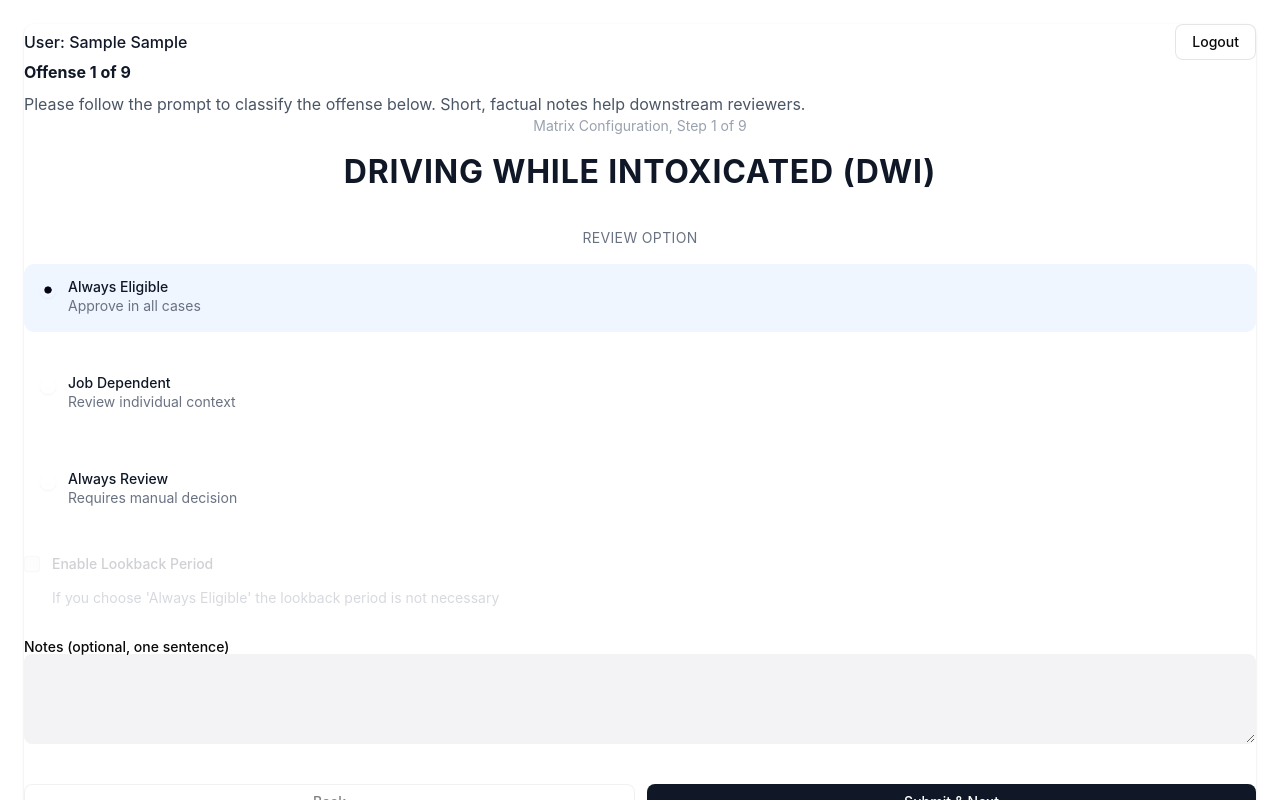
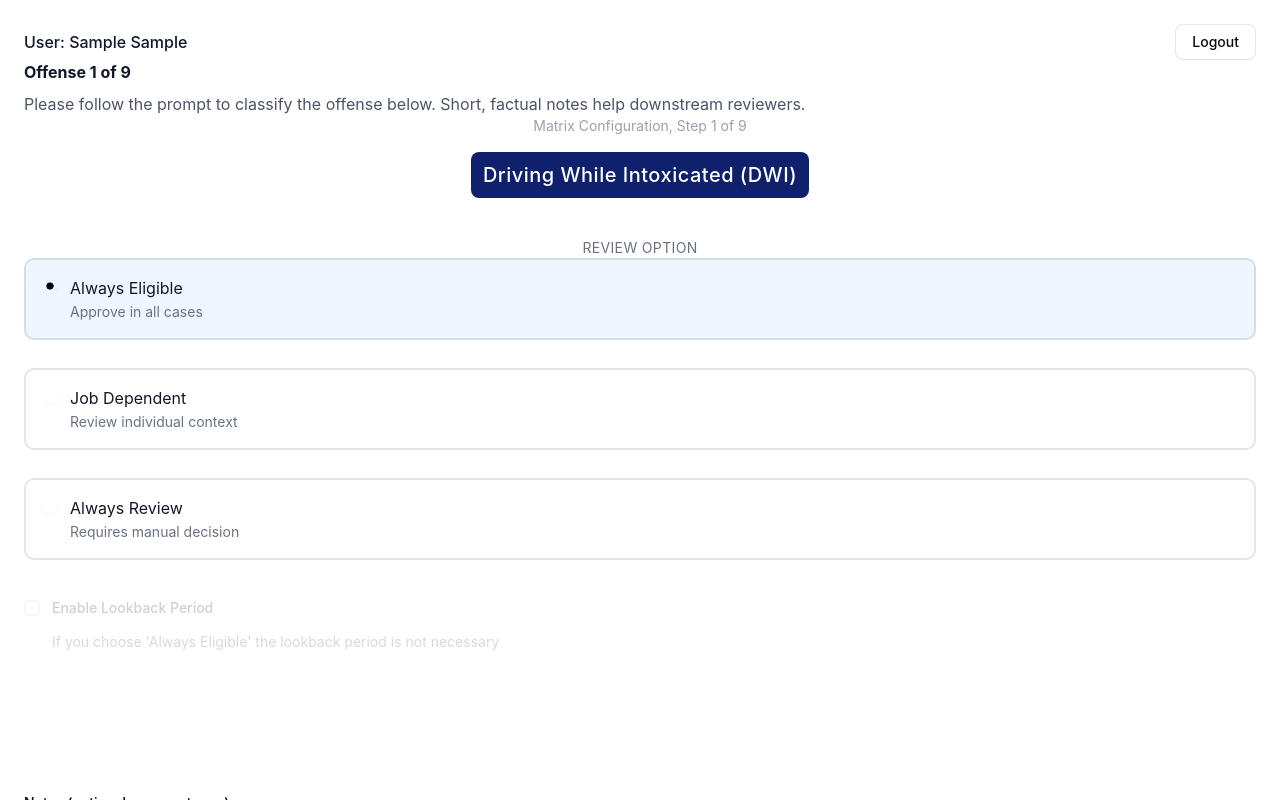
Before and after one commit to Rezme-Inc/pre-adjudication-matrix-configuration-demo, a React (Vite) app: page / in a window 1280 px wide. Both pictures are taken after typing "Sample", "Sample" into the empty fields and a click on the button "Start". Shown: the top 800 px of the page. Built offline with nearby package versions, Linux system fonts and the light colour scheme; no server answers.

Commit message:
Improve UI: Add fade animations, fix spacing, make option boxes fully clickable, and improve transitions

```diff
--- a/src/App.css
+++ b/src/App.css
@@ -12,14 +12,9 @@ body, html {
   border: none !important;
 }
 
-/* Remove borders from all white card containers */
-.bg-white {
+/* Remove borders from all white card containers, but not from option boxes */
+.bg-white:not([class*="border-"]) {
   border: none !important;
-}
-
-/* Remove borders from all divs that might have default borders */
-div {
-  border-width: 0 !important;
 }
 
 .pill {
--- a/src/App.tsx
+++ b/src/App.tsx
@@ -49,29 +49,49 @@ const App: React.FC = () => {
   const [currentIndex, setCurrentIndex] = useState(0)
   const [responses, setResponses] = useState<OffenseResponse[]>([])
   const [showAdmin, setShowAdmin] = useState(false)
+  const [isTransitioning, setIsTransitioning] = useState(false)
 
   const start = (firstName: string, lastName: string) => {
     setUser({ firstName, lastName })
     setCurrentIndex(0)
     setResponses([])
+    setIsTransitioning(false)
   }
 
   const handleNext = (resp: OffenseResponse) => {
     setResponses((r) => [...r, resp])
-    const next = currentIndex + 1
-    setCurrentIndex(next)
+    // Start fade out animation
+    setIsTransitioning(true)
+    // After fade out, move to next offense and fade in
+    setTimeout(() => {
+      const next = currentIndex + 1
+      setCurrentIndex(next)
+      // Small delay before fade in
+      setTimeout(() => {
+        setIsTransitioning(false)
+      }, 50)
+    }, 300) // Match the fade-out duration
   }
 
   const handleBack = () => {
     if (currentIndex === 0) return
-    setResponses((r) => r.slice(0, -1))
-    setCurrentIndex((i) => i - 1)
+    // Start fade out animation
+    setIsTransitioning(true)
+    // After fade out, move to previous offense and fade in
+    setTimeout(() => {
+      setResponses((r) => r.slice(0, -1))
+      setCurrentIndex((i) => i - 1)
+      // Small delay before fade in
+      setTimeout(() => {
+        setIsTransitioning(false)
+      }, 50)
+    }, 300) // Match the fade-out duration
   }
 
   if (!user) {
     return (
       <div className="bg-white min-h-screen flex items-center justify-center p-6">
-        <div className="bg-white rounded-lg shadow-sm p-8 w-full max-w-md">
+        <div className="bg-white p-8 w-full max-w-md">
           <h1 className="text-2xl font-bold mb-2 text-gray-900">Pre-Adjudication - Quick Entry</h1>
           <p className="text-gray-600 mb-6">Please enter your name to begin. No login required.</p>
           <SimpleNameForm onStart={start} />
@@ -85,7 +105,7 @@ const App: React.FC = () => {
     return (
       <div className="bg-white min-h-screen">
         <div className="max-w-4xl mx-auto p-6">
-          <header className="bg-white rounded-lg shadow-sm p-4 mb-6">
+          <header className="bg-white p-4 mb-6">
             <div className="flex justify-between items-center">
               <div className="text-gray-900 font-medium">User: {user.firstName} {user.lastName}</div>
               <div className="flex gap-2">
@@ -95,7 +115,7 @@ const App: React.FC = () => {
             </div>
           </header>
           {showAdmin ? (
-            <div className="bg-white rounded-lg shadow-sm p-6">
+            <div className="bg-white p-6">
               <div className="flex justify-between items-center mb-6">
                 <h1 className="text-2xl font-bold text-gray-900">Admin Dashboard</h1>
                 <Button variant="outline" onClick={() => setShowAdmin(false)}>Back</Button>
@@ -103,7 +123,7 @@ const App: React.FC = () => {
               <AdminDashboard />
             </div>
           ) : (
-            <div className="bg-white rounded-lg shadow-sm p-6">
+            <div className="bg-white p-6">
               <h1 className="text-2xl font-bold mb-6 text-gray-900">Final Submission</h1>
               <FinalSubmit user={user} responses={responses} />
             </div>
@@ -116,11 +136,13 @@ const App: React.FC = () => {
   const offense = OFFENSES[currentIndex]
   return (
     <div className="bg-white min-h-screen flex items-center justify-center p-6">
-      <div className="bg-white rounded-lg shadow-sm w-full max-w-2xl p-8">
+      <div className={`bg-white w-full max-w-2xl p-8 transition-opacity duration-300 ${
+        isTransitioning ? 'opacity-0' : 'opacity-100'
+      }`}>
         <header className="mb-6">
           <div className="flex justify-between items-center">
             <div className="text-gray-900 font-medium">User: {user.firstName} {user.lastName}</div>
-            <Button variant="outline" onClick={() => { setUser(null); setResponses([]); setCurrentIndex(0) }}>Logout</Button>
+            <Button variant="outline" onClick={() => { setUser(null); setResponses([]); setCurrentIndex(0); setIsTransitioning(false) }}>Logout</Button>
           </div>
         </header>
 
@@ -128,6 +150,7 @@ const App: React.FC = () => {
         <p className="text-gray-600 mb-6">Please follow the prompt to classify the offense below. Short, factual notes help downstream reviewers.</p>
 
         <OffensePage
+          key={currentIndex} // Force remount to reset state to "Always Eligible"
           offense={offense}
           index={currentIndex}
           total={FIRST_N_OFFENSES}
--- a/src/components/OffensePage.tsx
+++ b/src/components/OffensePage.tsx
@@ -59,16 +59,20 @@ export const OffensePage: React.FC<{
   return (
     <form onSubmit={handleSubmit} className="space-y-6">
       {/* Category Section */}
-      <div className="text-center mb-8">
-        <p className="text-gray-400 text-sm mb-3">Matrix Configuration, Step {index + 1} of {total}</p>
-        <h2 className="text-[32px] font-bold uppercase tracking-wide text-gray-900 mb-4">
+      <div className="text-center mb-10">
+        <p className="text-gray-400 text-sm mb-4">Matrix Configuration, Step {index + 1} of {total}</p>
+        <div className="flex justify-center">
+          <div className="bg-[#0F206C] text-white rounded-md px-3 py-2 inline-block">
+            <h2 className="text-xl tracking-wide">
               {offense}
             </h2>
           </div>
+        </div>
+      </div>
 
       {/* Options Section */}
-      <div className="mb-8">
-        <h3 className="text-gray-500 mb-4 uppercase tracking-wide text-center text-sm">
+      <div className="mb-10">
+        <h3 className="text-gray-500 mb-5 uppercase tracking-wide text-center text-sm">
           Review option
         </h3>
         <RadioGroup
@@ -81,32 +85,37 @@ export const OffensePage: React.FC<{
             { id: 'dispute', label: 'Job Dependent', description: 'Review individual context', color: 'purple' },
             { id: 'review', label: 'Always Review', description: 'Requires manual decision', color: 'orange' }
           ].map((option) => (
-            <div
+            <label
               key={option.id}
+              htmlFor={option.id}
               className={`flex items-start space-x-3 p-4 rounded-lg border-2 transition-all cursor-pointer ${
                 decisionValue === option.id
                   ? option.color === 'blue'
-                    ? 'border-blue-500 bg-blue-50'
+                    ? 'border-blue-700 bg-blue-50'
                     : option.color === 'purple'
-                    ? 'border-purple-400 bg-purple-50'
-                    : 'border-[#F0D283] bg-[#F0D283]/20'
-                  : 'border-gray-200 hover:border-gray-300 hover:bg-gray-50'
+                    ? 'border-purple-700 bg-purple-50'
+                    : 'border-orange-700 bg-[#F0D283]/20'
+                  : 'border-gray-300 hover:border-gray-400 hover:bg-gray-50'
               }`}
             >
               <RadioGroupItem value={option.id} id={option.id} className="mt-0.5" />
               <div className="flex-1">
-                <Label htmlFor={option.id} className="text-gray-900 cursor-pointer">
+                <span className="text-gray-900 cursor-pointer">
                   {option.label}
-                </Label>
+                </span>
                 <p className="text-gray-500 mt-0.5 text-sm">{option.description}</p>
               </div>
-            </div>
+            </label>
           ))}
         </RadioGroup>
       </div>
 
       {/* Lookback Period Section */}
-      <div className={`space-y-4 mb-8 ${decision === 'Always Eligible' ? 'opacity-40 pointer-events-none' : ''}`}>
+      <div className={`space-y-4 mb-10 transition-all duration-300 ease-in-out ${
+        decision === 'Always Eligible'
+          ? 'opacity-40 pointer-events-none'
+          : 'opacity-100'
+      }`}>
         <div className="flex items-center space-x-3">
           <Checkbox
             id="lookback"
@@ -121,22 +130,37 @@ export const OffensePage: React.FC<{
           />
           <Label
             htmlFor="lookback"
-            className={decision === 'Always Eligible' ? "text-gray-900 cursor-not-allowed" : "text-gray-900 cursor-pointer"}
+            className={`transition-colors duration-300 ${
+              decision === 'Always Eligible'
+                ? "text-gray-900 cursor-not-allowed"
+                : "text-gray-900 cursor-pointer"
+            }`}
           >
             Enable Lookback Period
           </Label>
         </div>
 
         {/* Note when greyed out */}
-        {decision === 'Always Eligible' && (
+        <div
+          className={`transition-all duration-300 ease-in-out overflow-hidden ${
+            decision === 'Always Eligible'
+              ? 'opacity-100 max-h-20'
+              : 'opacity-0 max-h-0'
+          }`}
+        >
           <p className="text-gray-400 text-sm pl-7">
             If you choose 'Always Eligible' the lookback period is not necessary
           </p>
-        )}
+        </div>
 
         {/* Year Slider */}
-        {lookbackEnabled && (
-          <div className="pl-7 space-y-3">
+        <div
+          className={`pl-7 space-y-3 transition-all duration-300 ease-in-out overflow-hidden ${
+            lookbackEnabled
+              ? 'opacity-100 max-h-96'
+              : 'opacity-0 max-h-0'
+          }`}
+        >
           <div className="flex items-center justify-between">
             <span className="text-gray-600">Years</span>
             <span className="text-pink-600 tabular-nums">
@@ -156,11 +180,10 @@ export const OffensePage: React.FC<{
             <span>10</span>
           </div>
         </div>
-        )}
       </div>
 
       {/* Notes Section */}
-      <div className="space-y-2">
+      <div className="space-y-3 mb-6">
         <Label htmlFor="notes">Notes (optional, one sentence)</Label>
         <Textarea
           id="notes"
@@ -172,7 +195,7 @@ export const OffensePage: React.FC<{
       </div>
 
       {/* Submit Button */}
-      <div className="flex gap-3 pt-4">
+      <div className="flex gap-3 pt-6">
         <Button
           type="button"
           onClick={onBack}
```
Lines whose indentation alone changed are shown as unchanged.
